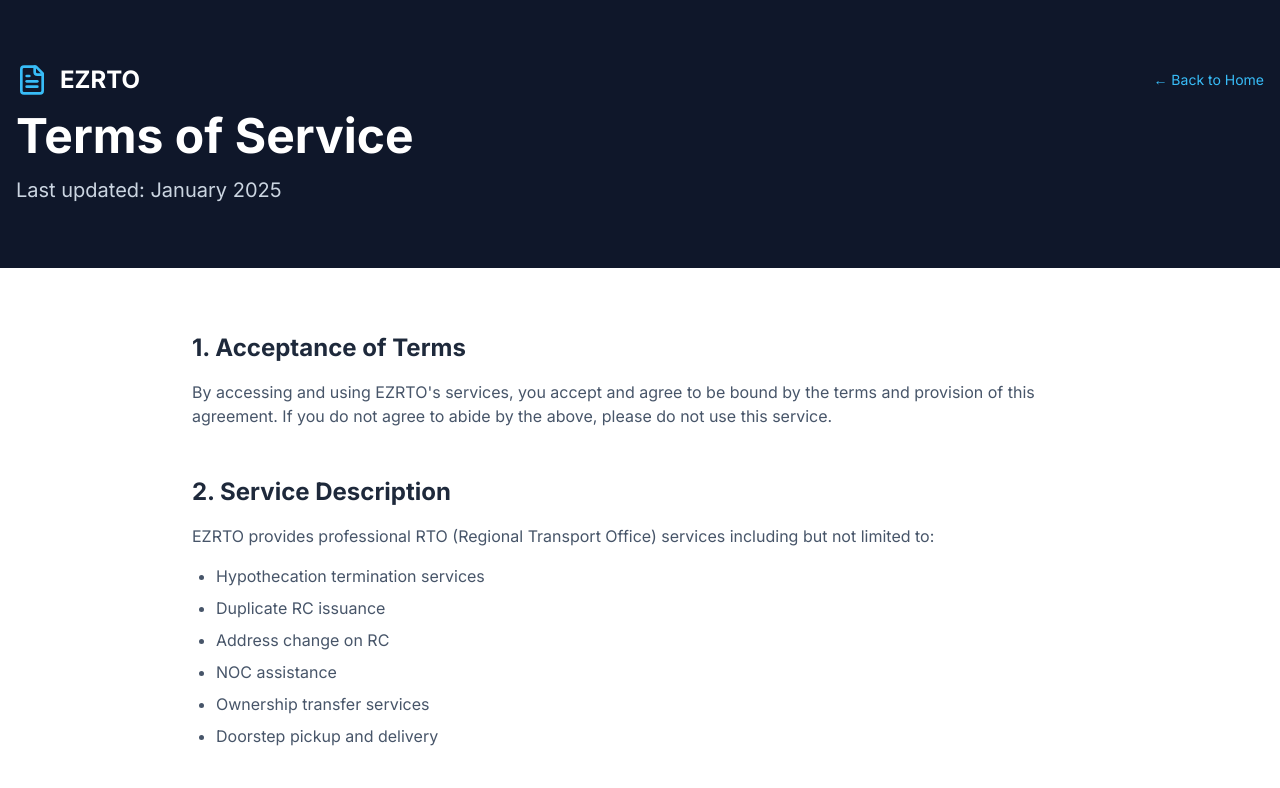
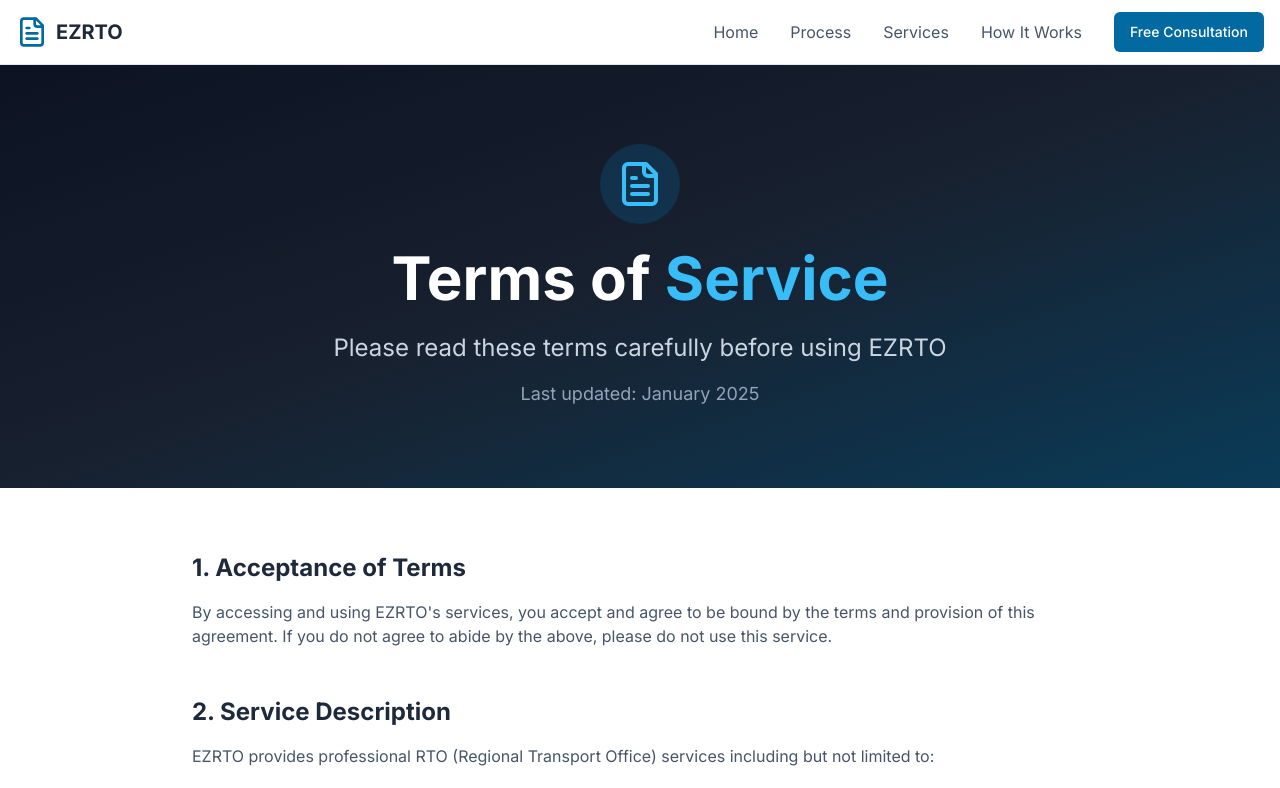
Before and after one commit to EZRTO/landing, a Next.js app: page /terms-of-service in a window 1280 px wide. Shown: the top 788 px of the page. Built offline with nearby package versions, Linux system fonts and the light colour scheme.

Commit message:
Add header and footer in term, policy and faq page

```diff
--- a/src/app/cookie-policy/page.tsx
+++ b/src/app/cookie-policy/page.tsx
@@ -1,5 +1,6 @@
+import Footer from '@/components/Footer';
+import Header from '@/components/Header';
 import { FileText } from 'lucide-react';
-import Link from 'next/link';
 
 export const metadata = {
   title: 'Cookie Policy - EZRTO',
@@ -9,23 +10,29 @@
 export default function CookiePolicy() {
   return (
     <div className="min-h-screen bg-white">
-      <header className="bg-slate-900 text-white py-16">
-        <div className="container mx-auto px-4">
-          <div className="flex items-center justify-between mb-4">
-            <Link href="/" className="flex items-center space-x-3 hover:opacity-80 transition-opacity">
-              <FileText className="h-8 w-8 text-sky-400" />
-              <span className="text-2xl font-bold">EZRTO</span>
-            </Link>
-            <Link href="/"
-              className="text-sky-400 hover:text-sky-300 transition-colors text-sm"
-            >
-              ← Back to Home
-            </Link>
+      <Header />
+
+      <section className="relative bg-gradient-to-br from-slate-900 via-slate-800 to-sky-900 text-white py-20 mt-16">
+        <div className="absolute inset-0 bg-black/20"></div>
+        <div className="relative container mx-auto px-4 text-center">
+          <div className="max-w-4xl mx-auto">
+            <div className="flex items-center justify-center mb-6">
+              <div className="bg-sky-600/20 p-4 rounded-full">
+                <FileText className="h-12 w-12 text-sky-400" />
+              </div>
+            </div>
+            <h1 className="text-4xl md:text-5xl lg:text-6xl font-bold mb-6">
+              Cookie <span className="text-sky-400">Policy</span>
+            </h1>
+            <p className="text-xl md:text-2xl text-slate-300 mb-4">
+              Learn how we use cookies and how you can control them
+            </p>
+            <p className="text-lg text-slate-400">
+              Last updated: January 2025
+            </p>
           </div>
-          <h1 className="text-4xl md:text-5xl font-bold mb-4">Cookie Policy</h1>
-          <p className="text-xl text-slate-300">Last updated: January 2025</p>
         </div>
-      </header>
+      </section>
 
       <main className="container mx-auto px-4 py-16">
         <div className="max-w-4xl mx-auto prose prose-lg">
@@ -159,6 +166,7 @@
           </section>
         </div>
       </main>
+      <Footer />
     </div>
   );
 }
--- a/src/app/faq/page.tsx
+++ b/src/app/faq/page.tsx
@@ -1,6 +1,7 @@
 import Header from '@/components/Header';
 import { HelpCircle } from 'lucide-react';
 import { Accordion, AccordionContent, AccordionItem, AccordionTrigger } from '@/components/ui/accordion';
+import Footer from '@/components/Footer';
 
 export const metadata = {
   title: 'FAQ - EZRTO',
@@ -12,7 +13,6 @@
     <div className="min-h-screen bg-white">
       <Header />
 
-      {/* Hero Section */}
       <section className="relative bg-gradient-to-br from-slate-900 via-slate-800 to-sky-900 text-white py-20 mt-16">
         <div className="absolute inset-0 bg-black/20"></div>
         <div className="relative container mx-auto px-4 text-center">
@@ -108,6 +108,8 @@
           </div>
         </div>
       </main>
+
+      <Footer />
     </div>
   );
 }
--- a/src/app/privacy-policy/page.tsx
+++ b/src/app/privacy-policy/page.tsx
@@ -1,3 +1,4 @@
+import Footer from '@/components/Footer';
 import Header from '@/components/Header';
 import { FileText } from 'lucide-react';
 
@@ -115,6 +116,8 @@
           </section>
         </div>
       </main>
+
+      <Footer />
     </div>
   );
 }
--- a/src/app/terms-of-service/page.tsx
+++ b/src/app/terms-of-service/page.tsx
@@ -1,5 +1,6 @@
+import Footer from '@/components/Footer';
+import Header from '@/components/Header';
 import { FileText } from 'lucide-react';
-import Link from 'next/link';
 
 export const metadata = {
   title: 'Terms of Service - EZRTO',
@@ -9,24 +10,29 @@
 export default function TermsOfService() {
   return (
     <div className="min-h-screen bg-white">
-      <header className="bg-slate-900 text-white py-16">
-        <div className="container mx-auto px-4">
-          <div className="flex items-center justify-between mb-4">
-            <Link href="/" className="flex items-center space-x-3 hover:opacity-80 transition-opacity">
-              <FileText className="h-8 w-8 text-sky-400" />
-              <span className="text-2xl font-bold">EZRTO</span>
-            </Link>
-            <Link
-              href="/"
-              className="text-sky-400 hover:text-sky-300 transition-colors text-sm"
-            >
-              ← Back to Home
-            </Link>
+      <Header />
+
+      <section className="relative bg-gradient-to-br from-slate-900 via-slate-800 to-sky-900 text-white py-20 mt-16">
+        <div className="absolute inset-0 bg-black/20"></div>
+        <div className="relative container mx-auto px-4 text-center">
+          <div className="max-w-4xl mx-auto">
+            <div className="flex items-center justify-center mb-6">
+              <div className="bg-sky-600/20 p-4 rounded-full">
+                <FileText className="h-12 w-12 text-sky-400" />
+              </div>
+            </div>
+            <h1 className="text-4xl md:text-5xl lg:text-6xl font-bold mb-6">
+              Terms of <span className="text-sky-400">Service</span>
+            </h1>
+            <p className="text-xl md:text-2xl text-slate-300 mb-4">
+              Please read these terms carefully before using EZRTO
+            </p>
+            <p className="text-lg text-slate-400">
+              Last updated: January 2025
+            </p>
           </div>
-          <h1 className="text-4xl md:text-5xl font-bold mb-4">Terms of Service</h1>
-          <p className="text-xl text-slate-300">Last updated: January 2025</p>
         </div>
-      </header>
+      </section>
 
       <main className="container mx-auto px-4 py-16">
         <div className="max-w-4xl mx-auto prose prose-lg">
@@ -138,6 +144,8 @@
           </section>
         </div>
       </main>
+
+      <Footer />
     </div>
   );
 }
```
